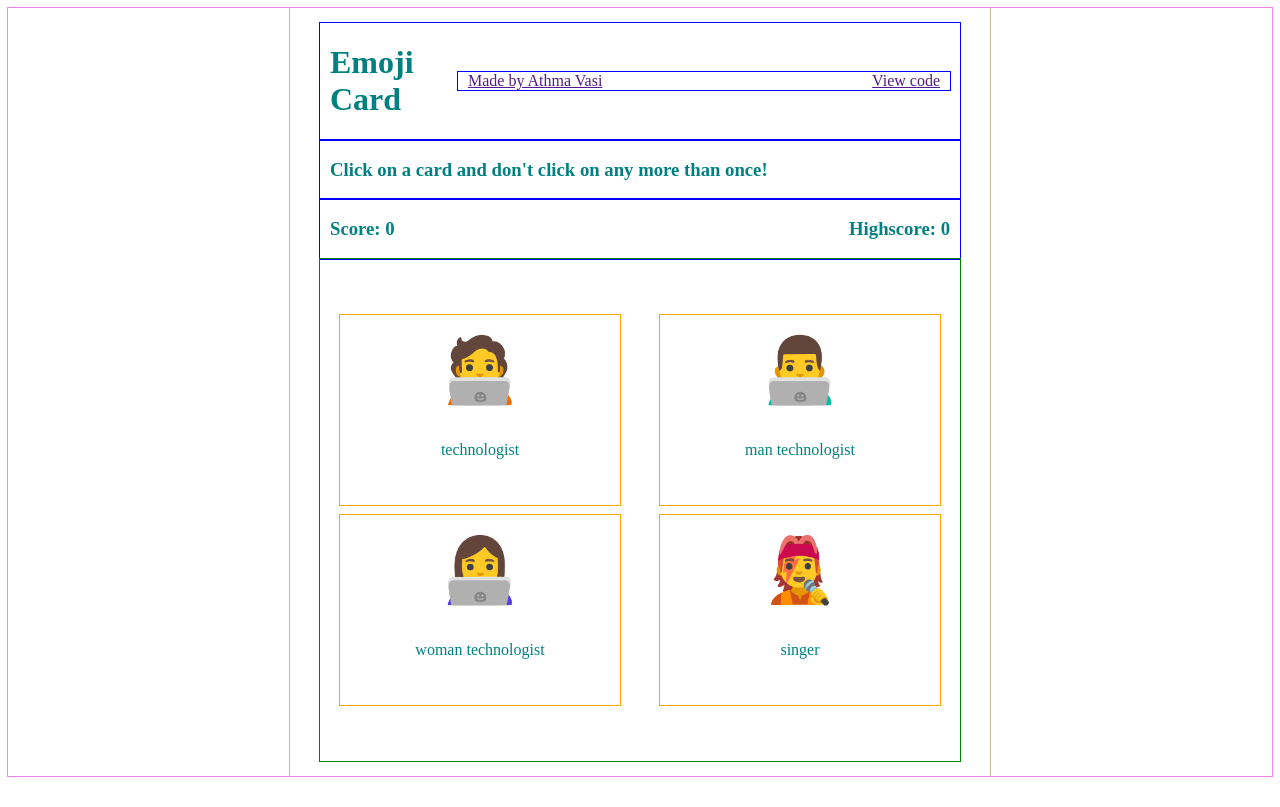
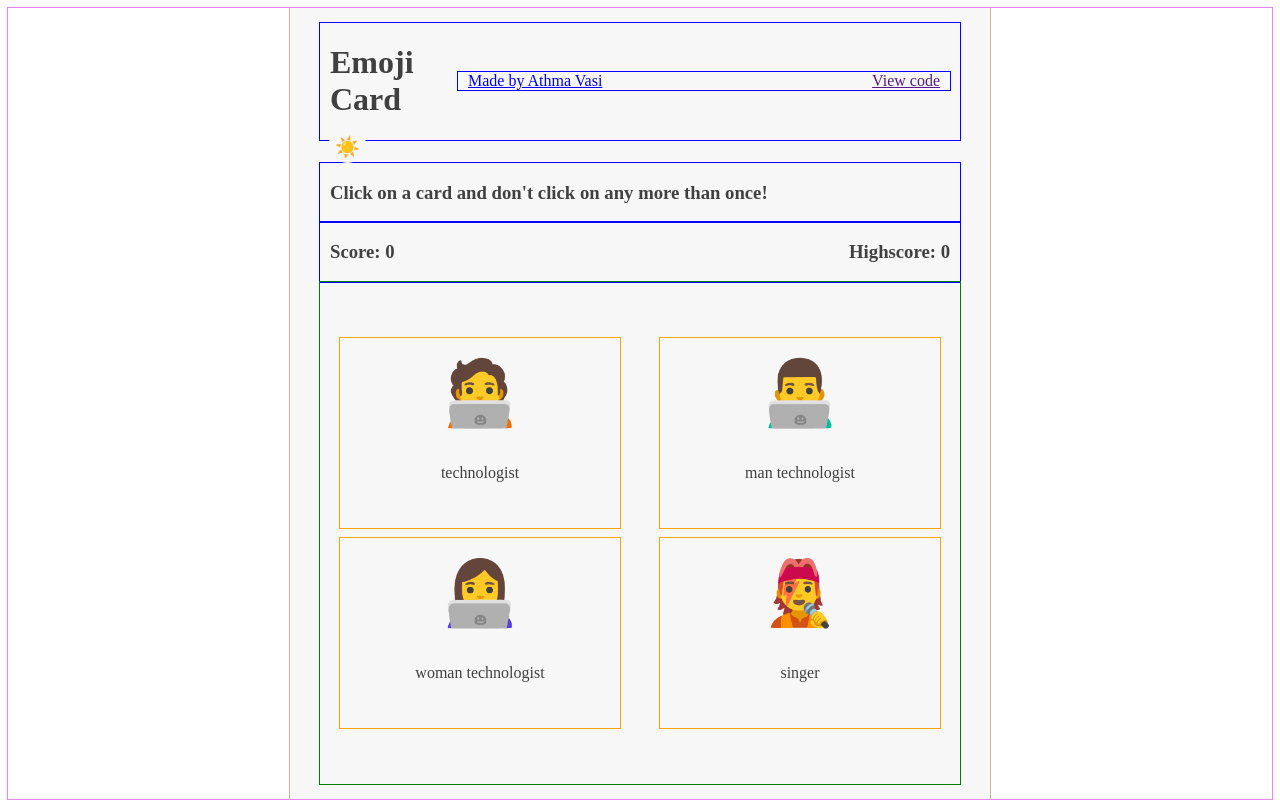
Before and after one commit to Athma-Vasi/Memory-Card, a React (Create React App) app: page / in a window 1280 px wide. Built offline with nearby package versions, Linux system fonts and the light colour scheme.

Commit message:
add dark mode theme toggle functionality

```diff
--- a/src/App.tsx
+++ b/src/App.tsx
@@ -5,11 +5,22 @@ import AppHeader from './components/appHeader'
 import ScoreBoard from './components/scoreBoard'
 import GameBoard from './components/gameBoard'
 
-import { EmojisArr, State, Dispatch, Action } from './types'
+import { ThemeState, State, Dispatch, Action } from './types'
 import { randomSliceOfEmojis } from './helperFunctions'
 
 import { emojisData } from './emojisData'
 import { useReducer } from 'react'
+
+const themeState: ThemeState = {
+	colour: {
+		light: 'hsl(0, 0%, 25%)',
+		dark: 'hsl(0, 0%, 75%)',
+	},
+	backgroundColour: {
+		light: 'hsl(0, 0%, 97%)',
+		dark: 'hsl(0, 0%, 11%)',
+	},
+}
 
 const initialState: State = {
 	allEmojis: randomSliceOfEmojis(emojisData),
@@ -19,6 +30,7 @@ const initialState: State = {
 	highScore: JSON.parse(localStorage.getItem('highScore') ?? '0'),
 	isGameRunning: true,
 	isDarkMode: false,
+	themeState: themeState,
 }
 
 const action: Action = {
@@ -29,7 +41,7 @@ const action: Action = {
 	updateLevel: 'updateLevel',
 	updateHighScore: 'updateHighScore',
 	toggleIsGameRunning: 'toggleIsGameRunning',
-	toggleIsDarkMode: 'toggleIsDarkMode',
+	toggleTheme: 'toggleTheme',
 }
 
 const reducer = (state: State, action: Dispatch): State => {
@@ -71,7 +83,7 @@ const reducer = (state: State, action: Dispatch): State => {
 			clone.isGameRunning = action.payload.isGameRunning
 			return clone
 		}
-		case 'toggleIsDarkMode': {
+		case 'toggleTheme': {
 			clone.isDarkMode = action.payload.isDarkMode
 			return clone
 		}
@@ -86,7 +98,16 @@ function App() {
 	const [state, dispatch] = useReducer(reducer, initialState)
 
 	return (
-		<Wrapper>
+		<Wrapper
+			colour={
+				state.isDarkMode ? state.themeState.colour.dark : state.themeState.colour.light
+			}
+			backgroundColour={
+				state.isDarkMode
+					? state.themeState.backgroundColour.dark
+					: state.themeState.backgroundColour.light
+			}
+		>
 			<AppHeader state={state} dispatch={dispatch} action={action}></AppHeader>
 			<ScoreBoard state={state} dispatch={dispatch} action={action}></ScoreBoard>
 			<GameBoard state={state} dispatch={dispatch} action={action}></GameBoard>
--- a/src/components/appHeader/AppHeader.tsx
+++ b/src/components/appHeader/AppHeader.tsx
@@ -1,4 +1,5 @@
 import Container from '../styled-generics/Container'
+import Button from '../styled-generics/Button'
 import { Header } from '../styled-generics/Header'
 import { Action, Dispatch, State } from '../../types'
 
@@ -11,12 +12,22 @@ export default function AppHeader({
 	dispatch: React.Dispatch<Dispatch>
 	action: Action
 }): JSX.Element {
+	function handleToggleThemeClick(ev: React.MouseEvent<HTMLButtonElement, MouseEvent>) {
+		ev.currentTarget.textContent = ev.currentTarget.textContent === '🌑' ? '☀️' : '🌑'
+
+		dispatch({
+			type: action.toggleTheme,
+			payload: {
+				isDarkMode: ev.currentTarget.textContent === '🌑' ? true : false,
+			},
+		})
+	}
 	return (
 		<>
 			<Header>
 				<h1>Emoji Card</h1>
 				<Header>
-					<a href="" className="link">
+					<a href="https://github.com/Athma-Vasi" className="link">
 						Made by Athma Vasi
 					</a>
 					<a href="" className="link">
@@ -24,6 +35,31 @@ export default function AppHeader({
 					</a>
 				</Header>
 			</Header>
+			<Button
+				colour={
+					state.isDarkMode ? state.themeState.colour.dark : state.themeState.colour.light
+				}
+				backgroundColour={
+					state.isDarkMode
+						? state.themeState.backgroundColour.dark
+						: state.themeState.backgroundColour.light
+				}
+				style={{
+					clipPath: 'circle()',
+					fontSize: '2rem',
+					border: 'none',
+					outline: 'none',
+					minWidth: '2rem',
+					minHeight: '2rem',
+					marginTop: '-1.5rem',
+					marginRight: '1rem',
+					paddingTop: '1rem',
+				}}
+				type="button"
+				onClick={handleToggleThemeClick}
+			>
+				☀️
+			</Button>
 			<Header>
 				<h3>Click on a card and don't click on any more than once!</h3>
 			</Header>
--- a/src/components/gameBoard/GameBoard.tsx
+++ b/src/components/gameBoard/GameBoard.tsx
@@ -141,12 +141,39 @@ function GameBoard({
 		<>
 			<Container>
 				{!state.isGameRunning && (
-					<Button onClick={handlePlayAgainBttnClick}>Play again!</Button>
+					<Button
+						colour={
+							state.isDarkMode
+								? state.themeState.colour.dark
+								: state.themeState.colour.light
+						}
+						backgroundColour={
+							state.isDarkMode
+								? state.themeState.backgroundColour.dark
+								: state.themeState.backgroundColour.light
+						}
+						onClick={handlePlayAgainBttnClick}
+					>
+						Play again!
+					</Button>
 				)}
 				{state.isGameRunning &&
 					state.allEmojis?.map((emoji, index) => (
 						<div className="emojis" key={index}>
-							<Card onClick={handleCardClick} data-emoji={emoji.character}>
+							<Card
+								colour={
+									state.isDarkMode
+										? state.themeState.colour.dark
+										: state.themeState.colour.light
+								}
+								backgroundColour={
+									state.isDarkMode
+										? state.themeState.backgroundColour.dark
+										: state.themeState.backgroundColour.light
+								}
+								onClick={handleCardClick}
+								data-emoji={emoji.character}
+							>
 								<p style={{ transform: 'scale(4)' }}>{emoji.character}</p>
 								<p>{emoji.unicodeName}</p>
 							</Card>
```
Also changed, not shown: src/types.d.ts (+14 -2 lines).
